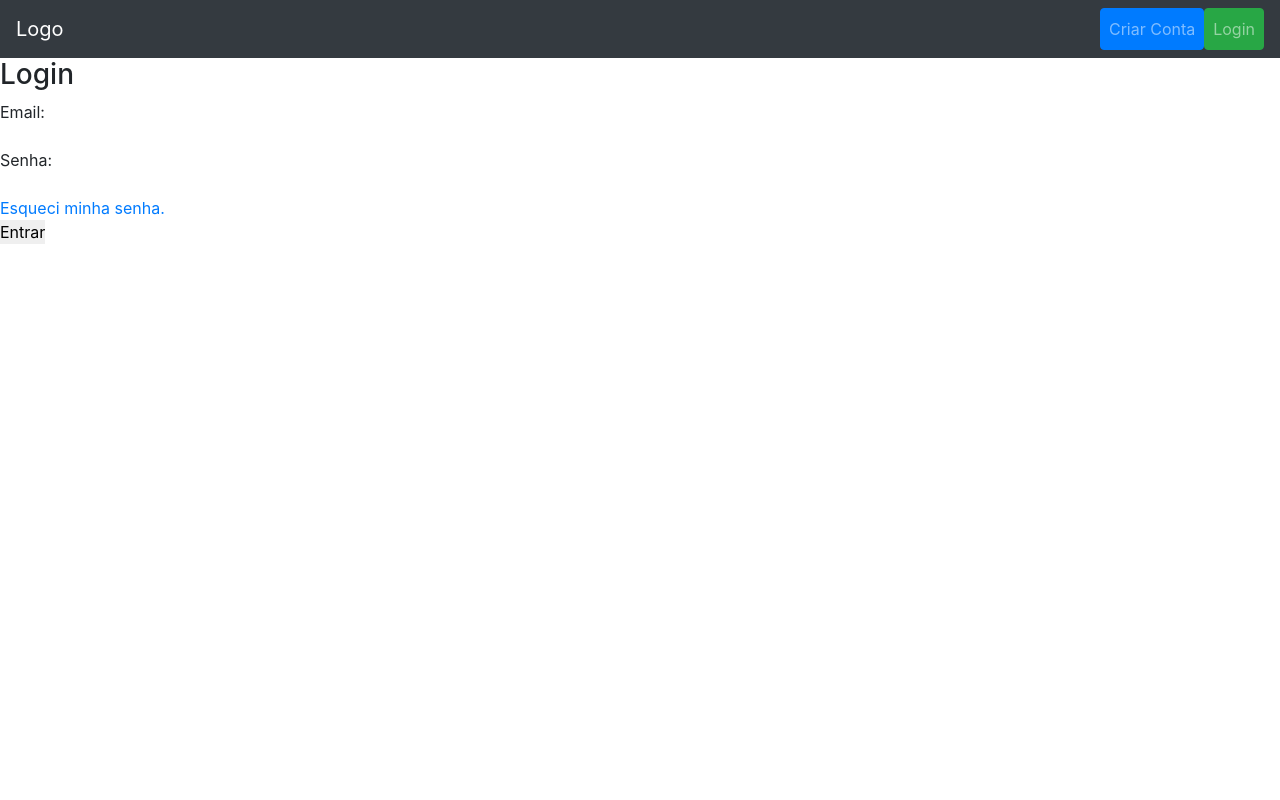
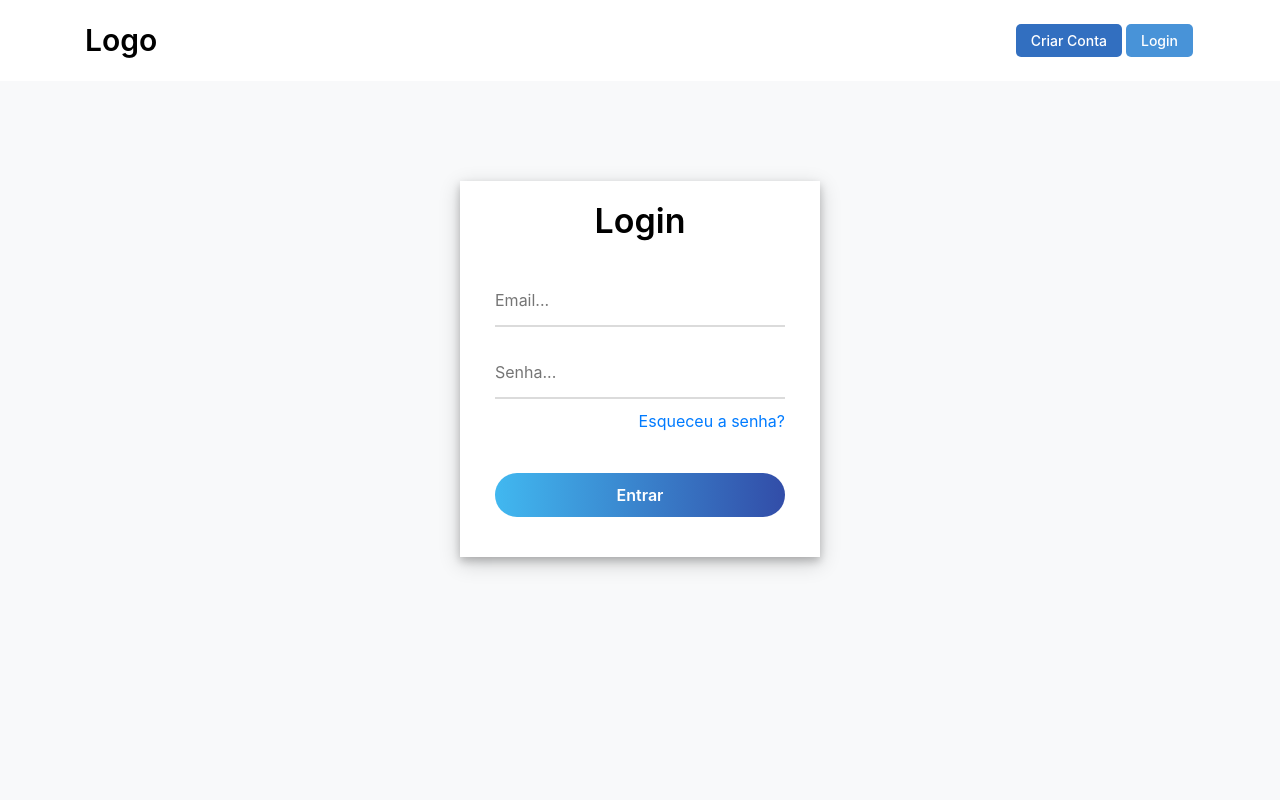
Before and after one commit to tcthaylan/Ado-o-de-animais, a PHP site: a page that uses views/login.php in a window 1280 px wide. Run offline with PHP 8.4, Linux system fonts and the light colour scheme.

Commit message:
navbar dinâmica, editar perfil usuário, css login.

```diff
--- a/assets/css/style.css
+++ b/assets/css/style.css
@@ -10,6 +10,39 @@ ul, ol, li {
 }
 html, body {
     height: 100%;
+    background-color: #F8F9FA;
+}
+/* =========== Navbar =========== */
+.navbar {
+    background-color: #fff!important;
+}
+.logo {
+    color: #000;
+    font-size: 30px;
+    font-weight: 600;
+    margin: 10px 0;
+}
+.logo:hover {
+    color: #000;
+    text-decoration: none;
+}
+.button {
+    color: #fff !important;
+    font-size: 14px;
+    font-weight: 500;
+    padding: 6px 15px !important;
+    border-radius: 5px;
+    margin: 0 2px;
+}
+.button:hover {
+    color: #fff;
+    text-decoration: none;
+}
+.button-login {
+    background-color: #4893D8;
+}
+.button-register {
+    background-color: #326FC0;
 }
 
 /* =========== Home.php =========== */
@@ -53,3 +86,57 @@ html, body {
     text-decoration: none;
     background-color: #fff;
 }
+
+/* =========== Login.php =========== */
+.form-login {
+    margin: 100px auto;
+    padding: 20px 35px;
+    min-width: 320px;
+    max-width: 360px;
+    text-align: center;
+    background-color: #fff;
+    box-shadow: 0 4px 8px 0 rgba(0, 0, 0, 0.2), 0 6px 20px 0 rgba(0, 0, 0, 0.19);
+}
+.form-login > .form-header {
+    padding-bottom: 15px;
+}
+.form-login > .form-header h3 {
+    font-size: 34px;
+    font-weight: 600;
+    color: #000;
+}
+.form-login input[type="text"],
+.form-login input[type="password"] {
+    width: 100%;
+    padding: 13px 0;
+    margin: 10px 0;
+    border-bottom: 2px solid rgba(204, 204, 204, 0.7);
+    transition: all 0.8s;
+}
+.form-login input[type="text"]:focus,
+.form-login input[type="password"]:focus {
+    border-color:  #4893D8;
+    outline: none;
+}
+.form-login .forgot-link {
+    float: right;
+}
+.button-submit-login {
+    color: #fff;
+    font-weight: 600;
+    background-image: linear-gradient(to right, #41B8F0 , #324DA8);
+    display: block;
+    width: 100%;
+    border-radius: 50px;
+    padding: 10px;
+    margin-top: 40px;
+}
+.form-login .form-footer {
+    margin-top: 20px;
+    margin-bottom: 15px;
+}
+.form-login .form-footer p {
+    color: red;
+    font-weight: 600;
+    font-size: 15px;
+}
--- a/controllers/loginController.php
+++ b/controllers/loginController.php
@@ -1,9 +1,22 @@
 <?php
 class loginController extends Controller
 {
+    private $user;
+
+    public function __construct()
+    {
+        parent::__construct();
+
+        $this->user = new User();
+        $this->user->setLogin(false);
+        unset($_SESSION['token']);
+        unset($_SESSION['id_user']);
+    }
+
     public function index()
     {
         $data = array(
+            'menu' => $this->user->getLogin(),
             'msg' => ''
         );
 
@@ -12,11 +25,12 @@ class loginController extends Controller
             $password = md5($_POST['password']);
 
             if (!empty($_POST['email']) && !empty($_POST['password'])) {
-                $u = new User();
+                $user = new User();
 
                 // Verificando se email e senha são válidos.
-                if ($u->verifyUser($email, $password)) {
-                    $_SESSION['token'] = $u->createToken($email);
+                if ($user->verifyUser($email, $password)) {
+                    $_SESSION['token'] = $user->createToken($email);
+                    $_SESSION['id_user'] = $user->getIdByEmail($email);
                     header('Location: ' . BASE_URL);
                     exit;
                 } else {
@@ -32,6 +46,7 @@ class loginController extends Controller
     public function createAccount()
     {
         $data = array(
+            'menu' => $this->user->getLogin(),
             'states'    => array(),
             'msg'       => array(
                 'success'   => '',
@@ -66,11 +81,11 @@ class loginController extends Controller
 
                 $user = new User();
                 $phone = new Phone();
-                $userAddress = new UserAdress();
+                $userAddress = new UserAddress();
                 $userToken = new UserToken();
 
                 // Verificando se o email existe.
-                if (!$user->verifyEmail($email)) {
+                if ($user->emailExists($email) == false) {
                     // Cadastrando usuário, telefone e endereço no banco de dados.
                     $id_user = $user->registerUser($name, $last_name, $email, $password);
                     $userAddress->registerAddress($id_user, $uf, $city);
@@ -91,6 +106,7 @@ class loginController extends Controller
     public function forgotPassword()
     {
         $data = array(
+            'menu' => $this->user->getLogin(),
             'msg'       => array(
                 'success'   => '',
                 'warning'   => ''
@@ -104,7 +120,7 @@ class loginController extends Controller
             $userToken = new UserToken();
 
             // Verifica se o email existe.
-            if ($user->verifyEmail($email)) {
+            if ($user->emailExists($email)) {
                 // Cria um token e enviando um email para a recuperação da senha.
                 $id_user = $user->getIdByEmail($email);
                 $token = $userToken->createUserToken($id_user);
@@ -122,11 +138,17 @@ class loginController extends Controller
     public function recoverPassword($email, $token)
     {
         $data = array(
+            'menu' => $this->user->getLogin(),
             'msg' => array(
                 'success' => '',
                 'danger' => ''
             )
         );
+
+        if (empty($email) || empty($token)) {
+            header('Location: '.BASE_URL);
+            exit;
+        }
 
         $user = new User();
         $userToken = new UserToken();
@@ -145,9 +167,13 @@ class loginController extends Controller
             } else {
                 $data['msg']['danger'] = 'Token usado ou expirado!';
             }
-
         }
-
         $this->loadTemplate('recoverPassword', $data);
     }
+
+    public function sair()
+    {
+        header('Location: '.BASE_URL);
+        exit;
+    }
 }
--- a/views/login.php
+++ b/views/login.php
@@ -1,16 +1,18 @@
+<div class="form-login">
+    <div class="form-header">
         <h3>Login</h3>
-
+    </div>
+    <div class="form-body">
         <form method="POST">
-    Email: <br>
-    <input type="text" id="email" name="email" required> <br>
-    Senha: <br>
-    <input type="password" id="password" name="password" required> <br>
-
-    <a href="<?php echo BASE_URL . 'login/forgotPassword' ?>">Esqueci minha senha.</a><br>
-
-    <input type="submit" value="Entrar">
+            <input type="text" id="email" name="email" placeholder="Email..." required> <br>
+            <input type="password" id="password" name="password" placeholder="Senha..." required> <br>
+            <a href="<?php echo BASE_URL . 'login/forgotPassword' ?>" class="forgot-link">Esqueceu a senha?</a><br>
+            <input type="submit" value="Entrar" class="button-submit-login">
         </form>
-
+    </div>
+    <div class="form-footer">
         <?php if (!empty($msg)): ?>
             <p><?php echo $msg ?></p>
         <?php endif; ?>
+    </div>
+</div>
--- a/views/template.php
+++ b/views/template.php
@@ -8,20 +8,34 @@
 		<link rel="stylesheet" href="<?php echo BASE_URL.'assets/css/style.css' ?>">
 	</head>
 	<body>
-		<nav class="navbar navbar-expand-lg navbar-dark bg-dark">
-			<a class="navbar-brand" href="#">Logo</a>
+		<nav class="navbar navbar-expand-lg navbar-light bg-light">
+			<div class="container">
+				<a class="logo" href="<?php echo BASE_URL ?>">Logo</a>
 				<button class="navbar-toggler" type="button" data-toggle="collapse" data-target="#navbarSupportedContent" aria-controls="navbarSupportedContent" aria-expanded="false" aria-label="Toggle navigation">
 					<span class="navbar-toggler-icon"></span>
 				</button>
 				<div class="collapse navbar-collapse" id="navbarSupportedContent">
 					<ul class="navbar-nav ml-auto">
+						<?php if ($viewData['menu'] == true): ?>
 							<li class="nav-item">
-						<a class="nav-link btn btn-primary" href="#">Criar Conta</a>
+								<a class="nav-link" href="#">Meus animais</a>
 							</li>
+							<li class="nav-item" >
+								<a class="nav-link" href="<?php echo BASE_URL.'user/edit' ?>" >Editar Perfil</a>
+							</li>
+							<li class="nav-item" >
+								<a class="nav-link" href="<?php echo BASE_URL.'login/sair' ?>" >Sair</a>
+							</li>
+						<?php elseif ($viewData['menu'] == false): ?>
 							<li class="nav-item " >
-						<a class="nav-link btn btn-success" href="#" >Login</a>
+								<a class="nav-link button button-register" href="<?php echo BASE_URL.'login/createAccount' ?>" >Criar Conta</a>
 							</li>
+							<li class="nav-item">
+								<a class="nav-link button button-login" href="<?php echo BASE_URL.'login' ?>">Login</a>
+							</li>
+						<?php endif; ?>
 					</ul>
+				</div>
 			</div>
 		</nav>
 		<?php $this->loadViewInTemplate($viewName, $viewData); ?>
```
Also changed, not shown: controllers/homeController.php (+17 -1 lines), controllers/userController.php (added, +79 -0 lines), models/FederativeUnit.php (+15 -0 lines), models/Phone.php (+26 -0 lines), models/User.php (+71 -28 lines), models/UserAddress.php (added, +40 -0 lines), models/UserAdress.php (deleted, +0 -14 lines), views/edit.php (added, +45 -0 lines), assets/images/forms.jpg (added). Lines whose indentation alone changed are shown as unchanged.
